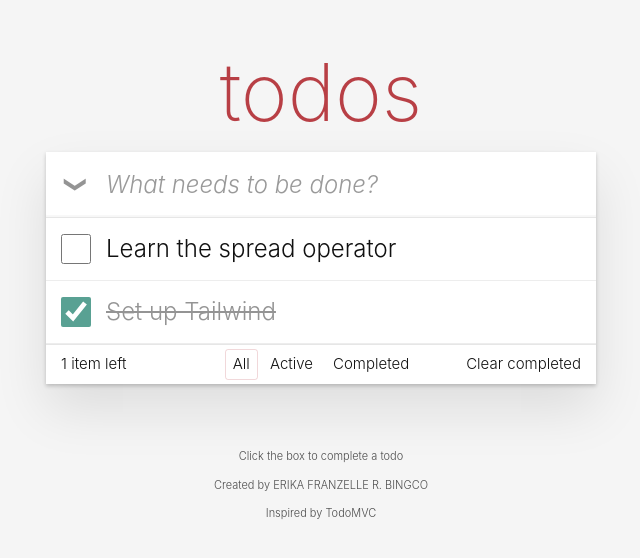
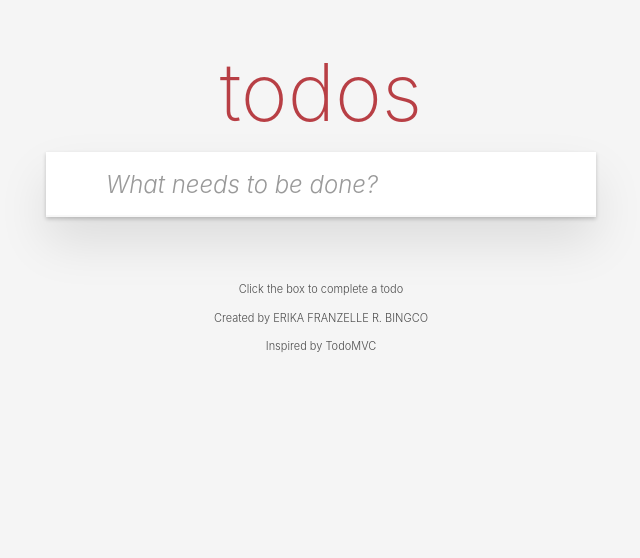
Before and after one commit to erikafranzellebingco/csit340-todomvc, a React (Vite) app: page / in a window 1280 px wide. Shown: the top 558 px of the page, without its empty margins (319-959 px from the left). Built offline with nearby package versions, Linux system fonts and the light colour scheme.

Commit message:
feat: hide main and footer when there are no todos

```diff
--- a/src/components/Todos.jsx
+++ b/src/components/Todos.jsx
@@ -2,10 +2,7 @@
 
 function Todos() {
     const [text, setText] = useState('')
-    const [todos, setTodos] = useState([
-        { id: 1, text: "Learn the spread operator", completed: false },
-        { id: 2, text: "Set up Tailwind", completed: true }
-    ]);
+    const [todos, setTodos] = useState([])
 
     function handleSubmit(e) {
         e.preventDefault()
@@ -46,6 +43,8 @@
                 />
             </form>
 
+            {todos.length > 0 && (
+                <>
                     <main className="relative border-t border-[#e6e6e6]">
                         <input id="toggle-all" type="checkbox" className="peer sr-only" />
                         <label
@@ -122,6 +121,8 @@
                             Clear completed
                         </button>
                     </footer>
+                </>
+            )}
         </div>
     </section>
   )
```
Lines whose indentation alone changed are shown as unchanged.
